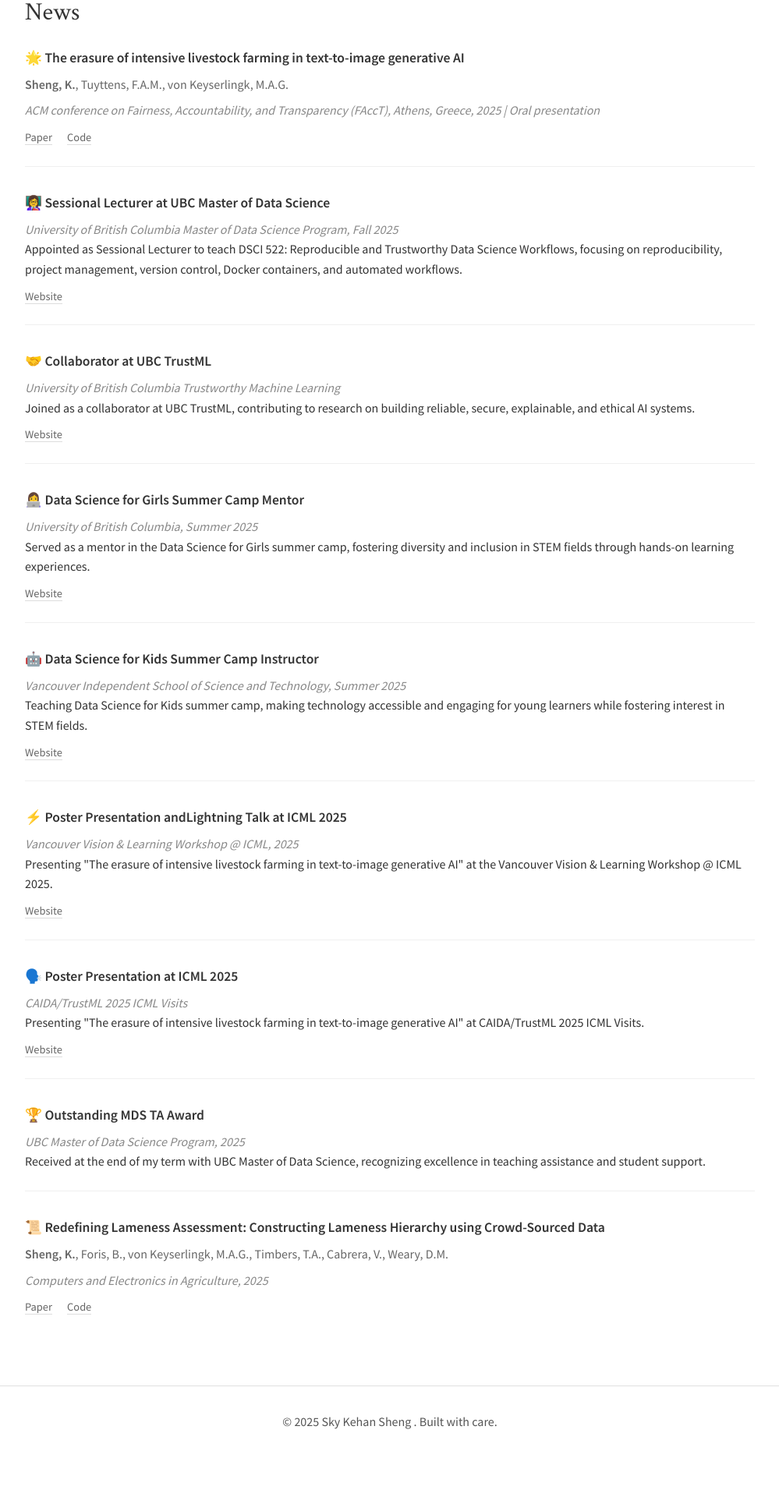
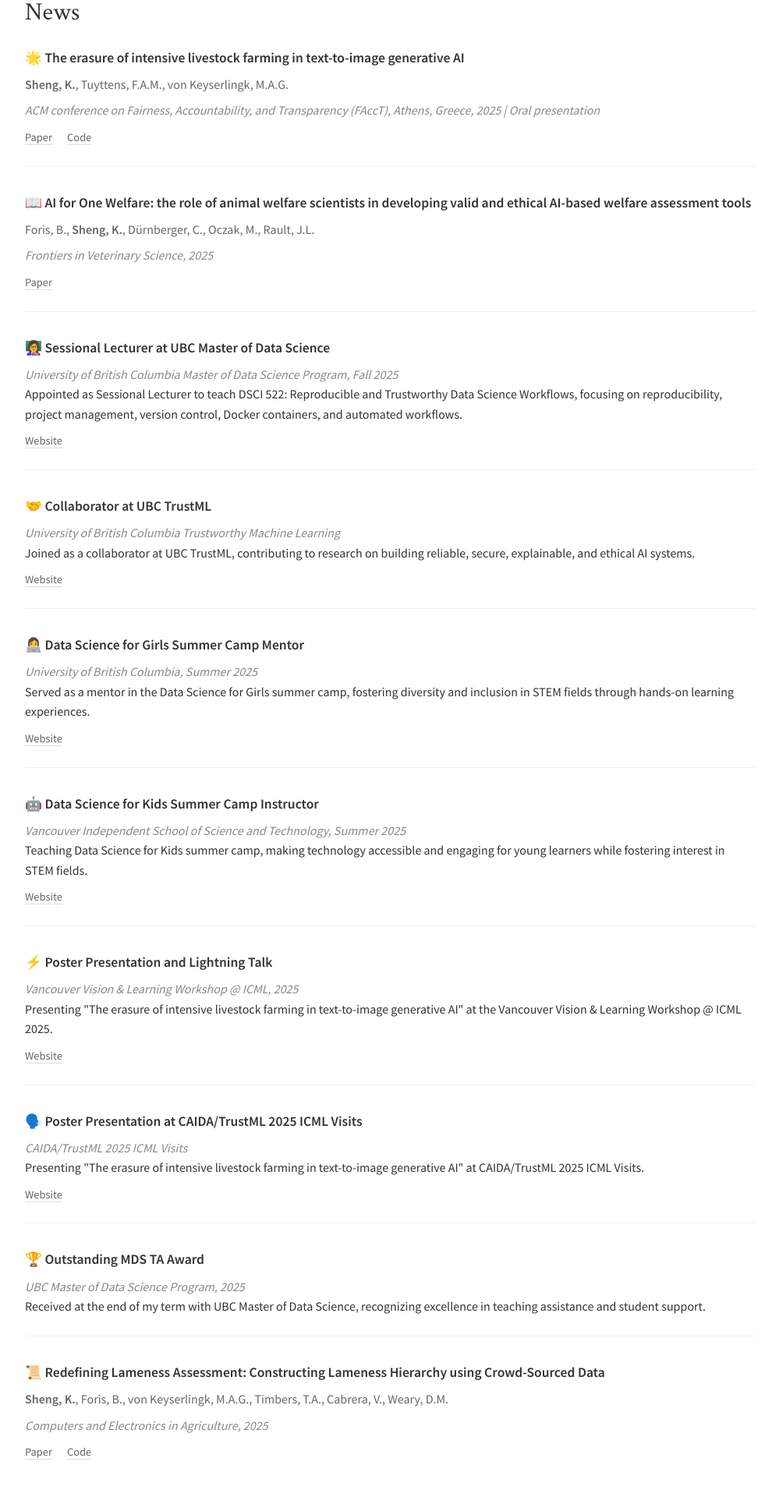
Before and after one commit to skysheng7/skysheng7.github.io, a Jekyll site: the page built from index.html, in a window 1280 px wide. Shown: the part 745-2665 px from the top of the page at 78% size, without its empty margins (140-1139 px from the left). Built offline with Jekyll 4.4.1, drawn with Linux system fonts in a browser that asks for light colours; before the commit the page ends 2638 px from its top, so only the background shows below that.

Commit message:
try fix spacing

```diff
--- a/assets/css/main.css
+++ b/assets/css/main.css
@@ -227,10 +227,20 @@
     text-align: center;
 }
 
+.funding-summary h2 {
+    font-size: 1.2rem;
+    font-weight: 400;
+    margin: 1rem 0 0.25rem 0;
+}
+
+.funding-summary h2:first-of-type {
+    margin-top: 0;
+}
+
 .funding-total {
     font-size: 2rem;
     font-weight: 600;
-    color: #333;
+    color: #2d5a27;
     margin: 0;
 }
 
--- a/index.html
+++ b/index.html
@@ -41,6 +41,15 @@
     </div>
 
     <div class="publication-item">
+        <div class="publication-title">📖 AI for One Welfare: the role of animal welfare scientists in developing valid and ethical AI-based welfare assessment tools</div>
+        <div class="publication-authors">Foris, B., <strong>Sheng, K.</strong>, Dürnberger, C., Oczak, M., Rault, J.L.</div>
+        <div class="publication-venue">Frontiers in Veterinary Science, 2025</div>
+        <div class="publication-links">
+            <a href="https://doi.org/10.3389/fvets.2024.1379963">Paper</a>
+        </div>
+    </div>
+
+    <div class="publication-item">
         <div class="publication-title">👩‍🏫 Sessional Lecturer at UBC Master of Data Science</div>
         <div class="publication-venue">University of British Columbia Master of Data Science Program, Fall 2025</div>
         <div class="publication-description">Appointed as Sessional Lecturer to teach DSCI 522: Reproducible and Trustworthy Data Science Workflows, focusing on reproducibility, project management, version control, Docker containers, and automated workflows.</div>
@@ -77,7 +86,7 @@
     </div>
 
     <div class="publication-item">
-        <div class="publication-title">⚡ Poster Presentation andLightning Talk at ICML 2025</div>
+        <div class="publication-title">⚡ Poster Presentation and Lightning Talk</div>
         <div class="publication-venue">Vancouver Vision & Learning Workshop @ ICML, 2025</div>
         <div class="publication-description">Presenting "The erasure of intensive livestock farming in text-to-image generative AI" at the Vancouver Vision & Learning Workshop @ ICML 2025.</div>
         <div class="publication-links">
@@ -86,7 +95,7 @@
     </div>
 
     <div class="publication-item">
-        <div class="publication-title">🗣️ Poster Presentation at ICML 2025</div>
+        <div class="publication-title">🗣️ Poster Presentation at CAIDA/TrustML 2025 ICML Visits</div>
         <div class="publication-venue">CAIDA/TrustML 2025 ICML Visits</div>
         <div class="publication-description">Presenting "The erasure of intensive livestock farming in text-to-image generative AI" at CAIDA/TrustML 2025 ICML Visits.</div>
         <div class="publication-links">
```
Also changed, not shown: research.html (+9 -0 lines).
